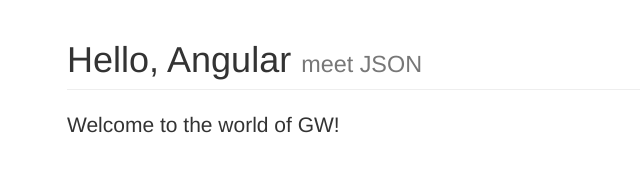
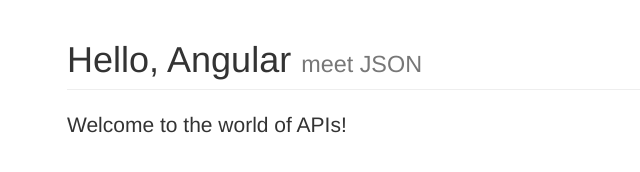
Before and after one commit to yar-old/angular-api, a plain HTML site: page index.html in a window 1280 px wide. Shown: the full height of the page, 3-643 px from the left. Drawn offline with nearby package versions, Linux system fonts and the light colour scheme; no server answers.

Commit message:
Change copy

```diff
--- a/css/styles.css
+++ b/css/styles.css
@@ -1,3 +1,8 @@
+html, html a {
+  -webkit-font-smoothing: antialiased;
+  text-shadow: 1px 1px 1px rgba(0,0,0,0.004);
+}
+
 .user-card {
   padding: 1em;
 }
--- a/index.html
+++ b/index.html
@@ -26,7 +26,7 @@
             </span>
           </div>
         </h1>
-        <p class="lead">Welcome {{ helloTo.title }} to the world of GW!</p>
+        <p class="lead">Welcome {{ helloTo.title }} to the world of APIs!</p>
       </section>
 
       <section id="users" ng-controller="UserController as userCtrl">
```
